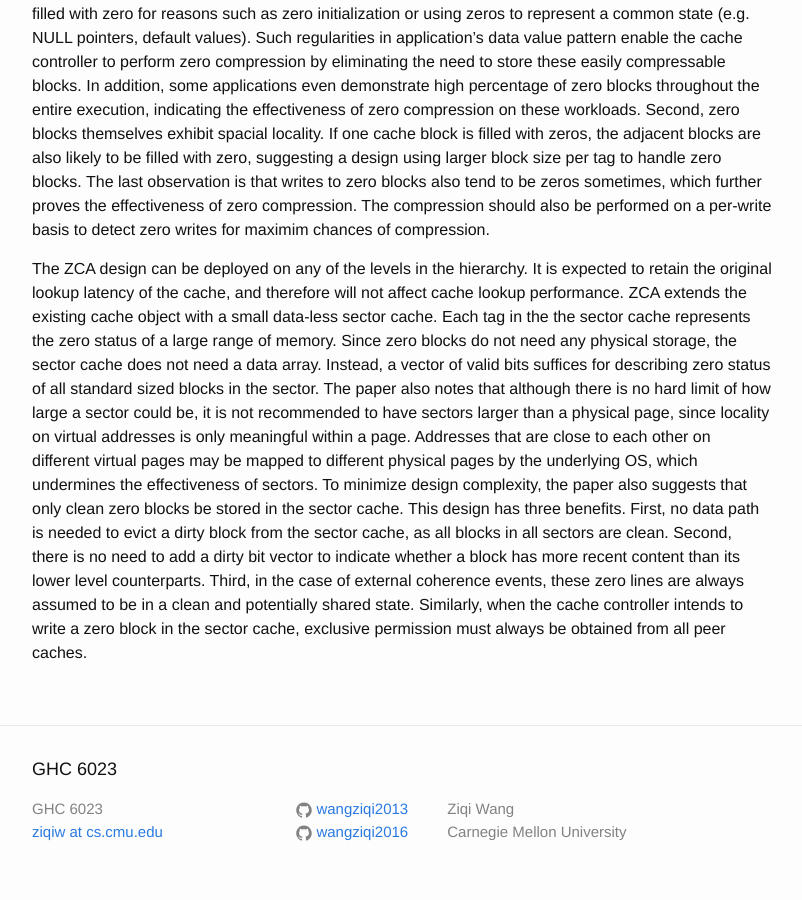
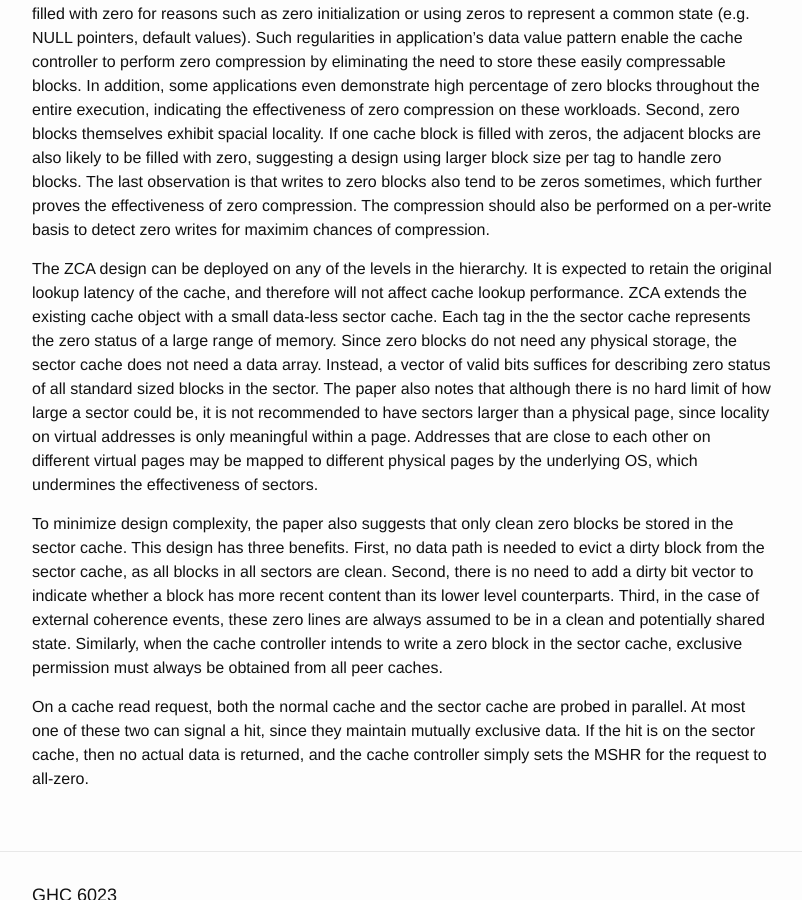
Before and after one commit to wangziqi2013/wangziqi2013.github.io, a Jekyll site: the page built from _posts/2020-06-25-zca.markdown, in a window 1280 px wide and 900 px high, scrolled down 748 px. Shown: the whole window, without its empty margins (238-1040 px from the left). Built offline with Jekyll 4.4.1, drawn with Linux system fonts in a browser that asks for light colours.

Commit message:
Adding read hit

```diff
--- a/_posts/2020-06-25-zca.markdown
+++ b/_posts/2020-06-25-zca.markdown
@@ -45,9 +45,14 @@ the sector. The paper also notes that although there is no hard limit of how lar
 to have sectors larger than a physical page, since locality on virtual addresses is only meaningful within a page. Addresses
 that are close to each other on different virtual pages may be mapped to different physical pages by the underlying OS,
 which undermines the effectiveness of sectors.
+
 To minimize design complexity, the paper also suggests that only clean zero blocks be stored in the sector cache. This
 design has three benefits. First, no data path is needed to evict a dirty block from the sector cache, as all blocks in
 all sectors are clean. Second, there is no need to add a dirty bit vector to indicate whether a block has more recent
 content than its lower level counterparts. Third, in the case of external coherence events, these zero lines are always
 assumed to be in a clean and potentially shared state. Similarly, when the cache controller intends to write a
 zero block in the sector cache, exclusive permission must always be obtained from all peer caches.
+
+On a cache read request, both the normal cache and the sector cache are probed in parallel. At most one of these two
+can signal a hit, since they maintain mutually exclusive data. If the hit is on the sector cache, then no actual
+data is returned, and the cache controller simply sets the MSHR for the request to all-zero.
```
